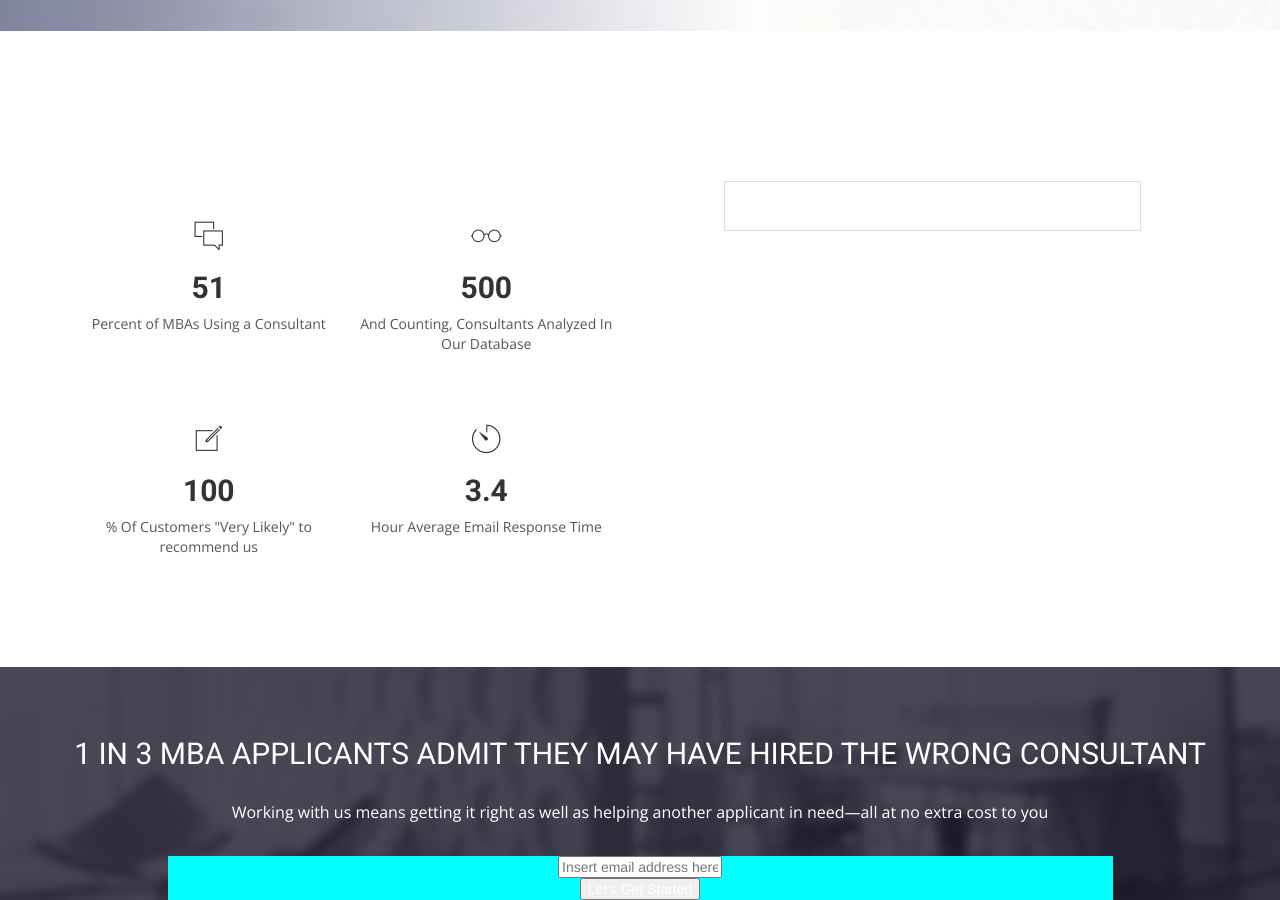
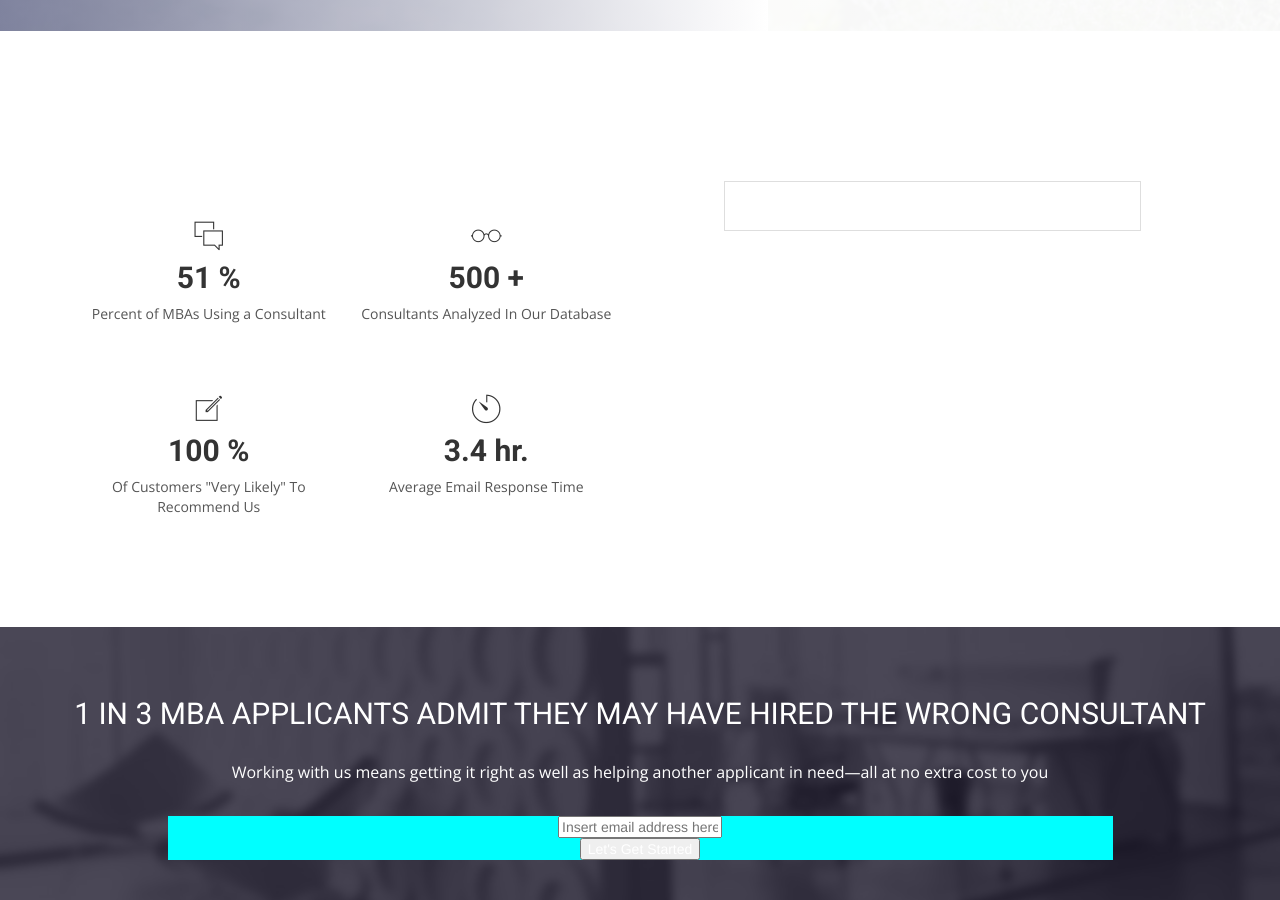
Before and after one commit to dsardi/Eric-Natelson.github.io, a Jekyll site: the page built from index.html, in a window 1280 px wide and 900 px high, scrolled down 1704 px. Built offline with Jekyll 4.4.1, drawn with Linux system fonts in a browser that asks for light colours; nearby versions of some CDN libraries; some web fonts are replaced; comment, search, counter and statistics services are not loaded.

Commit message:
Fixed counter symbols

```diff
--- a/index.html
+++ b/index.html
@@ -93,34 +93,32 @@ permalink: /
           <ul class="counter-box clearfix">
             <li>
               <i class="ion-ios-chatboxes-outline"></i>
-
               <div class="block">
-                <h4 style="display:inline float:center" class="counter">51</h4>
-                <span>Percent of MBAs Using a Consultant</span>
+                <h4 class="counter" style="display:inline">51 <h4 style="display:inline">%</h4></h4>
+                <span style="display:block; padding-top:10px;">Percent of MBAs Using a Consultant</span>
               </div>
             </li>
             <li>
+              <i class="ion-ios-glasses-outline"></i>
               <div class="block">
-                <i class="ion-ios-glasses-outline"></i>
-                <h4 class="counter">500</h4>
-                <span>And Counting, Consultants Analyzed In Our Database</span>
+                <h4 class="counter" style="display:inline">500 <h4 style="display:inline">+</h4></h4>
+                <span style="display:block; padding-top:10px;">Consultants Analyzed In Our Database</span>
               </div>
             </li>
             <li>
-              <div class="block">
                 <i class="ion-ios-compose-outline"></i>
-                <h4 class="counter">100 </h4>
-                <span>% Of Customers "Very Likely" to recommend us</span>
+                <div class="block">
+                <h4 class="counter" style="display:inline">100 <h4 style="display:inline">%</h4></h4>
+                <span style="display:block; padding-top:10px;">Of Customers "Very Likely" To Recommend Us</span>
               </div>
             </li>
             <li>
-              <div class="block">
                 <i class="ion-ios-timer-outline"></i>
-                <h4 class="counter">3.4</h4>
-                <span>Hour Average Email Response Time</span>
+                <div class="block">
+                <h4 class="counter" style="display:inline">3.4 <h4 style="display:inline">hr.</h4></h4>
+                <span style="display:block; padding-top:10px;">Average Email Response Time</span>
               </div>
             </li>
-
           </ul>
         </div>
       </div>
```
